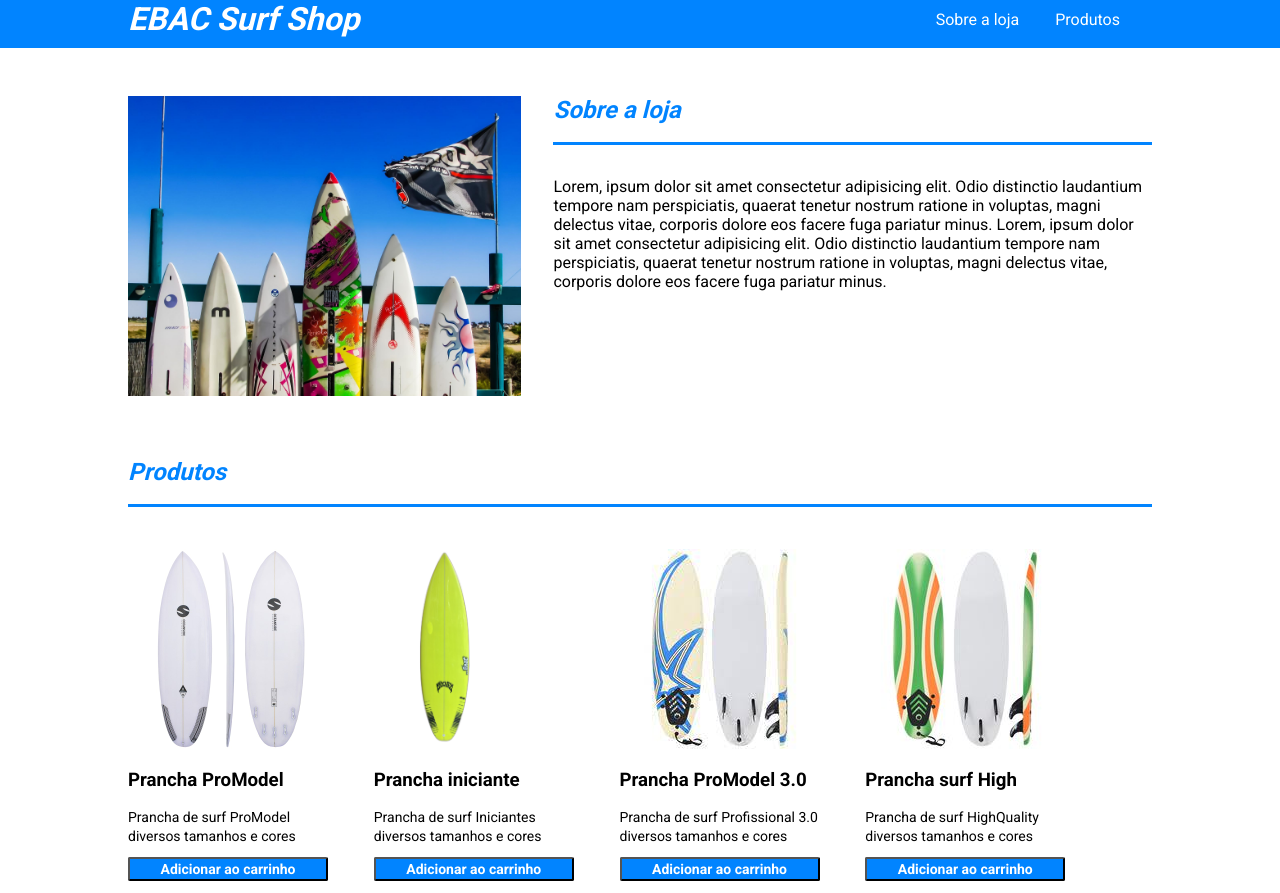
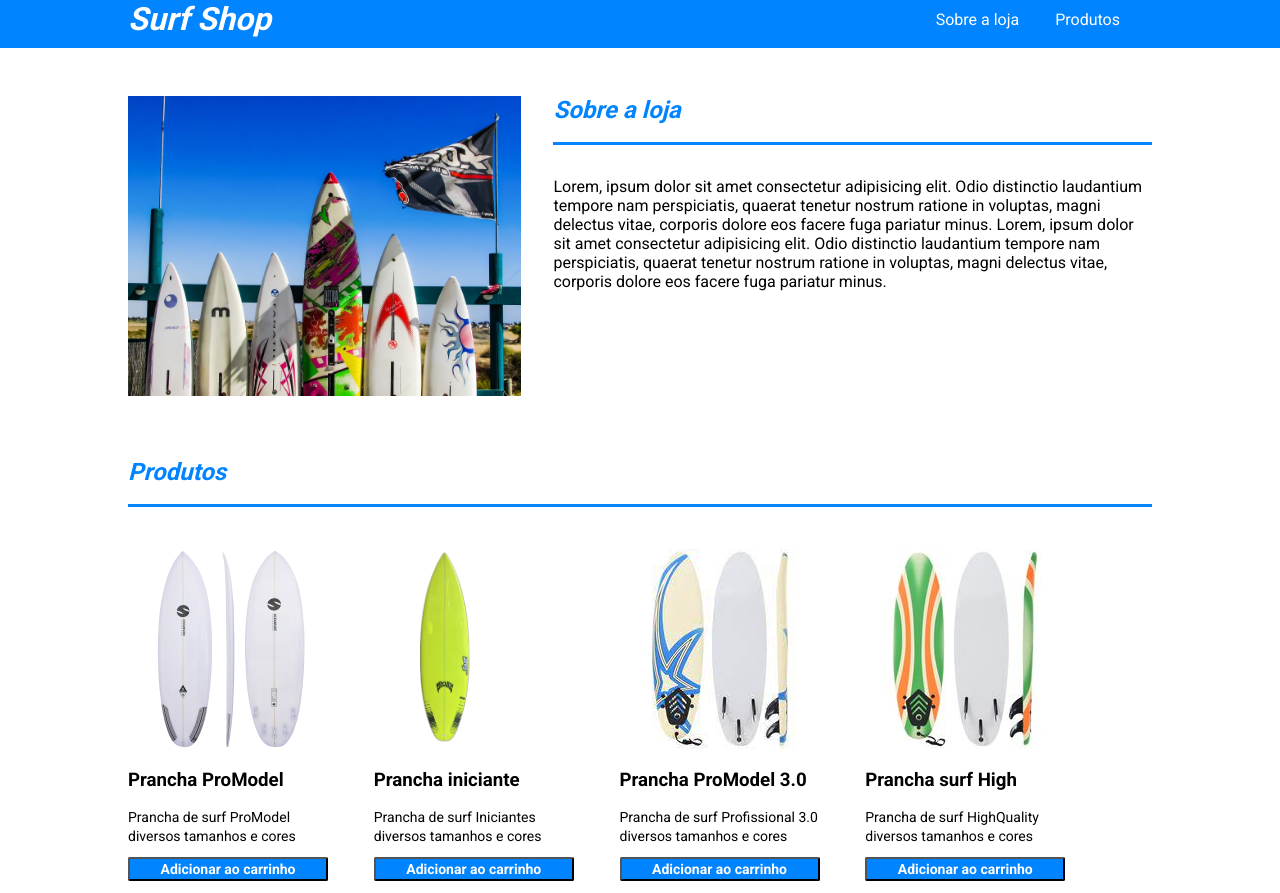
Before and after one commit to LindoufoGA/surf-shop-responsivo, a plain HTML site: page index.html in a window 1280 px wide. Drawn offline with Linux system fonts and the light colour scheme.

Commit message:
surf-shop

```diff
--- a/index.html
+++ b/index.html
@@ -12,7 +12,7 @@
 <body>
     <header>
         <div class="container">
-            <h1>EBAC Surf Shop</h1>
+            <h1>Surf Shop</h1>
             <nav>
                 <a href="#sobre">Sobre a loja</a>
                 <a href="#produtos">Produtos</a>
```
